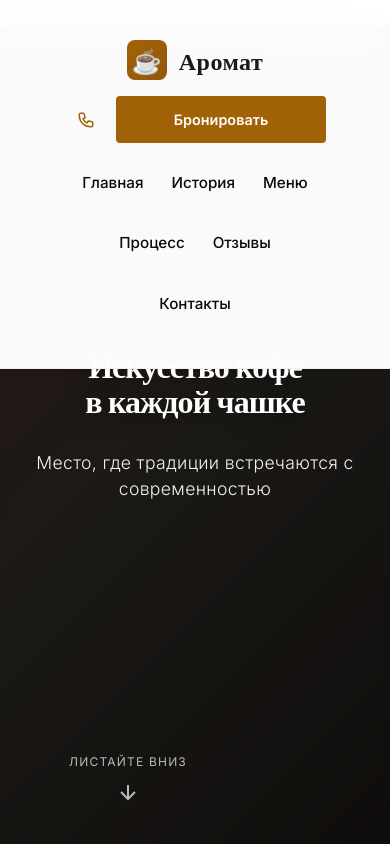
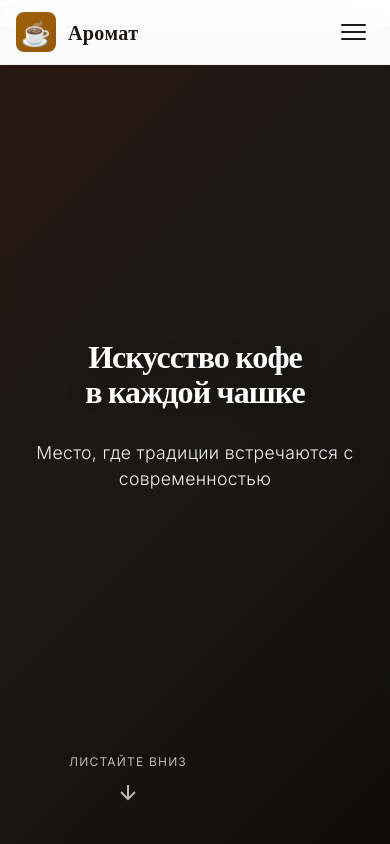
Before and after one commit to xskykax/xskykax.github.io, a plain HTML site: page index.html in a window 390 px wide. Shown: the top 844 px of the page. Drawn offline with nearby package versions, Linux system fonts and the light colour scheme.

Commit message:
Add files via upload

```diff
--- a/index.html
+++ b/index.html
@@ -19,6 +19,13 @@
                 <div class="logo-icon" aria-hidden="true">☕</div>
                 <span>Аромат</span>
             </div>
+
+            <button class="mobile-menu-toggle" aria-label="Открыть меню" aria-expanded="false">
+                <span class="hamburger-line"></span>
+                <span class="hamburger-line"></span>
+                <span class="hamburger-line"></span>
+            </button>
+
             <div class="nav-center">
                 <ul class="nav-links">
                     <li><a href="#home">Главная</a></li>
--- a/script.js
+++ b/script.js
@@ -3,6 +3,28 @@ gsap.registerPlugin(ScrollTrigger);
 
 // Check for reduced motion preference
 const prefersReducedMotion = window.matchMedia('(prefers-reduced-motion: reduce)').matches;
+
+// Mobile menu toggle
+const mobileMenuToggle = document.querySelector('.mobile-menu-toggle');
+const navCenter = document.querySelector('.nav-center');
+
+if (mobileMenuToggle) {
+    mobileMenuToggle.addEventListener('click', () => {
+        const isExpanded = mobileMenuToggle.getAttribute('aria-expanded') === 'true';
+        mobileMenuToggle.setAttribute('aria-expanded', !isExpanded);
+        mobileMenuToggle.setAttribute('aria-label', isExpanded ? 'Открыть меню' : 'Закрыть меню');
+        navCenter.classList.toggle('active');
+    });
+
+    // Close menu when clicking on a link
+    document.querySelectorAll('.nav-links a').forEach(link => {
+        link.addEventListener('click', () => {
+            mobileMenuToggle.setAttribute('aria-expanded', 'false');
+            mobileMenuToggle.setAttribute('aria-label', 'Открыть меню');
+            navCenter.classList.remove('active');
+        });
+    });
+}
 
 // Smooth scroll behavior
 document.querySelectorAll('a[href^="#"]').forEach(anchor => {
--- a/style.css
+++ b/style.css
@@ -63,6 +63,42 @@ header.scrolled {
     padding: 1rem 3rem;
     background: rgba(255, 255, 255, 0.95);
     box-shadow: 0 2px 12px rgba(0,0,0,0.08);
+}
+
+.mobile-menu-toggle {
+    display: none;
+    flex-direction: column;
+    gap: 5px;
+    background: none;
+    border: none;
+    cursor: pointer;
+    padding: 0.5rem;
+    z-index: 1001;
+}
+
+.hamburger-line {
+    width: 25px;
+    height: 2px;
+    background: var(--color-primary);
+    transition: all 300ms ease;
+    border-radius: 2px;
+}
+
+.mobile-menu-toggle[aria-expanded="true"] .hamburger-line:nth-child(1) {
+    transform: rotate(45deg) translate(7px, 7px);
+}
+
+.mobile-menu-toggle[aria-expanded="true"] .hamburger-line:nth-child(2) {
+    opacity: 0;
+}
+
+.mobile-menu-toggle[aria-expanded="true"] .hamburger-line:nth-child(3) {
+    transform: rotate(-45deg) translate(7px, -7px);
+}
+
+.mobile-menu-toggle:focus {
+    outline: 2px solid var(--color-accent);
+    outline-offset: 4px;
 }
 
 nav {
@@ -984,59 +1020,86 @@ footer {
 }
 
 @media (max-width: 768px) {
+    header {
+        padding: 0;
+    }
+
     nav {
-        flex-direction: column;
-        gap: 1rem;
-        padding: 1rem;
+        flex-direction: row;
+        justify-content: space-between;
+        padding: 0.75rem 1rem;
+        gap: 0;
+    }
+
+    .mobile-menu-toggle {
+        display: flex;
+        order: 3;
     }
 
     .logo {
-        font-size: 1.5rem;
+        font-size: 1.25rem;
+        order: 1;
     }
 
     .nav-center {
-        order: 3;
+        position: fixed;
+        top: 60px;
+        left: 0;
+        right: 0;
+        background: var(--color-primary);
+        max-height: 0;
+        overflow: hidden;
+        transition: max-height 400ms ease, padding 400ms ease;
+        order: 4;
         width: 100%;
+        box-shadow: 0 8px 20px rgba(0, 0, 0, 0.2);
+    }
+
+    .nav-center.active {
+        max-height: 500px;
+        padding: 1rem 0;
     }
 
     .nav-links {
-        gap: 1rem;
-        font-size: 0.85rem;
-        flex-wrap: wrap;
-        justify-content: center;
+        flex-direction: column;
+        gap: 0;
+        padding: 0;
         width: 100%;
-        padding: 0 0.5rem;
+        align-items: stretch;
     }
 
     .nav-links li {
-        flex: 0 0 auto;
+        width: 100%;
+        border-bottom: 1px solid rgba(255, 255, 255, 0.1);
+    }
+
+    .nav-links li:last-child {
+        border-bottom: none;
+    }
+
+    .nav-links a {
+        width: 100%;
+        padding: 1rem 1.5rem;
+        font-size: 1rem;
+        display: block;
+        text-align: left;
+    }
+
+    .nav-links a::after {
+        display: none;
     }
 
     .nav-right {
-        order: 2;
-        width: 100%;
-        justify-content: space-between;
-        gap: 0.5rem;
-    }
-
-    .nav-contact {
-        padding: 0.5rem;
-        min-width: 44px;
-    }
-
-    .nav-contact span {
         display: none;
     }
 
-    .nav-cta {
-        flex: 1;
-        text-align: center;
-        padding: 0.75rem 1.5rem;
+    .hero {
+        padding-top: 120px;
     }
 
     .hero {
         min-height: 100vh;
-        padding: 160px 1.5rem 100px;
+        padding: 140px 1.5rem 100px;
     }
 
     .hero-title {
```
